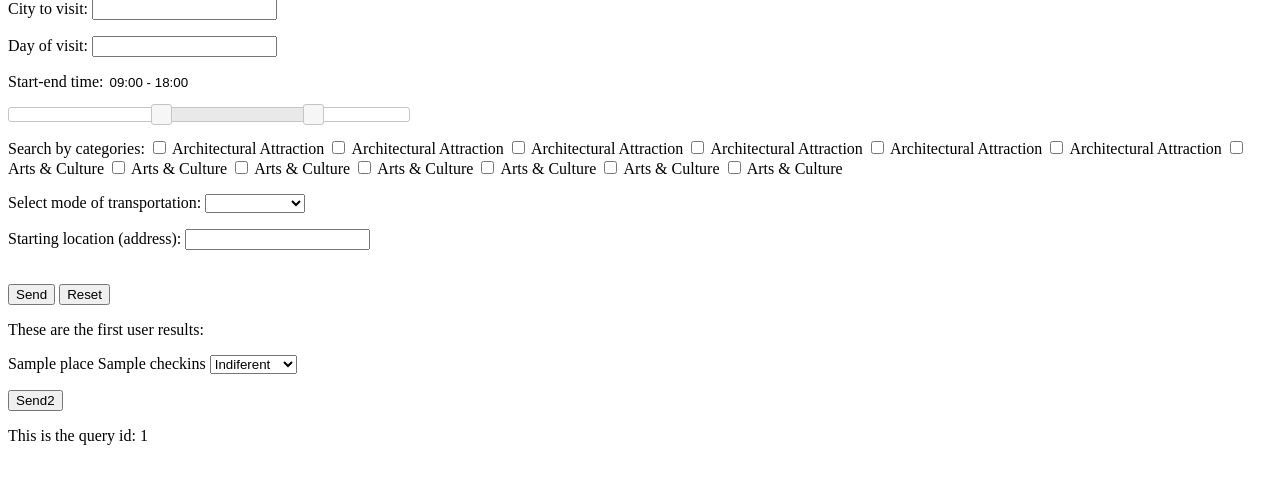
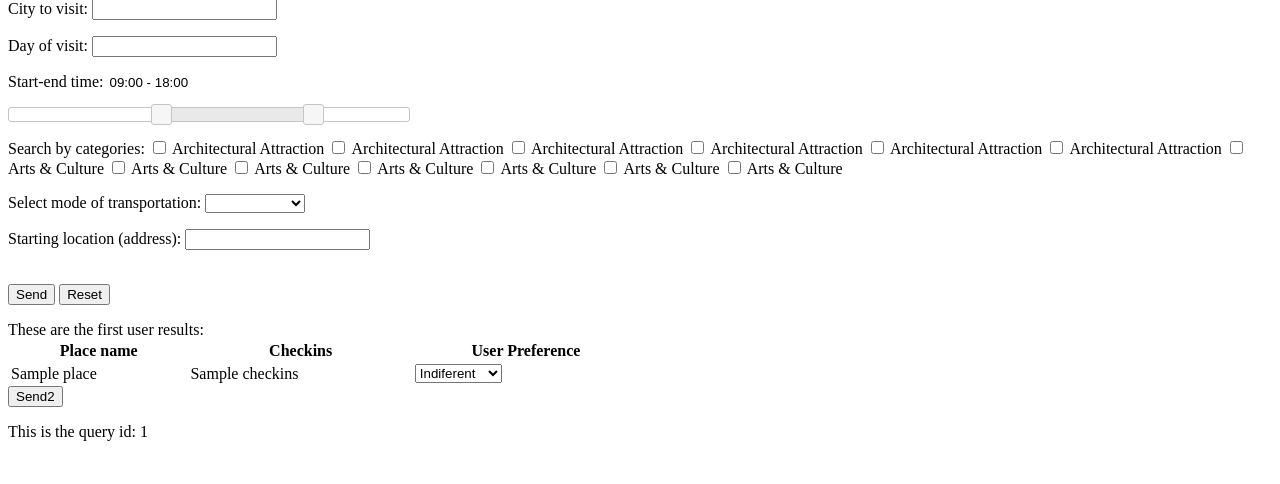
Before and after one commit to tomjarosz/DayTripper_Itinerary_App, a Django app: template itin_app/itinerary/templates/itinerary/preliminary_list.html in a window 1280 px wide. Shown: the part 67-551 px from the top of the page. Run offline with Django 3.2, Linux system fonts and the light colour scheme; data comes from the database, SQL or seed files in the repository; the template is opened without the code that fills it: values that come from a table or form of the project are taken from there, most other values are stand-ins (such as "Sample title", 1, 10 or a date in 2020); some libraries are stand-ins or nearby versions.

Commit message:
added changes to template

```diff
--- a/itin_app/itinerary/templates/itinerary/preliminary_list.html
+++ b/itin_app/itinerary/templates/itinerary/preliminary_list.html
@@ -6,17 +6,27 @@
     {% csrf_token %}
     <input type='hidden' name='query_id_from_form' value='{{ query_id }}' />
 
+        <table style="width:50%">
+          <tr>
+            <th>Place name</th>
+            <th>Checkins</th>
+            <th>User Preference</th>
+          </tr>
+
             {% for place in lista %}
-        <p>
-        {{ place.name }} {{ place.checkins }}
+            <tr>
+            <td>{{ place.name }}</td>
+            <td>{{ place.checkins }}</td>
+            <td>
                 <select name="ur_{{ place.id_str }}">
                     <option value="up">Like it</option>
                     <option value="mid" selected="selected">Indiferent</option>
                     <option value="down">Don't like it</option>
                 </select>
-        </p>
+                </td>
+            </tr>
             {% endfor %}
-
+        </table>
     <input type="submit" value="Send2" />
     </form>
 
```
Lines whose indentation alone changed are shown as unchanged.
